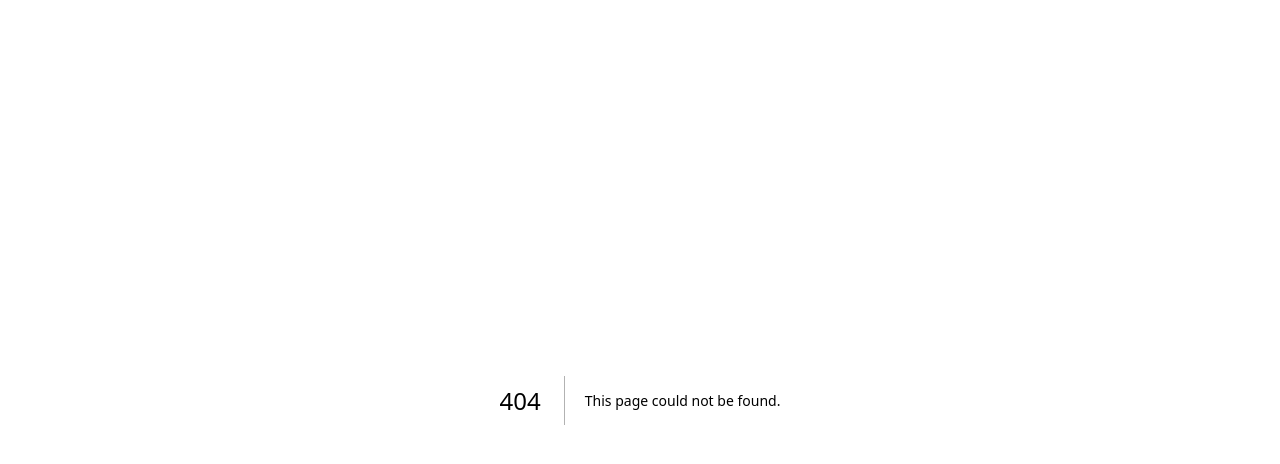
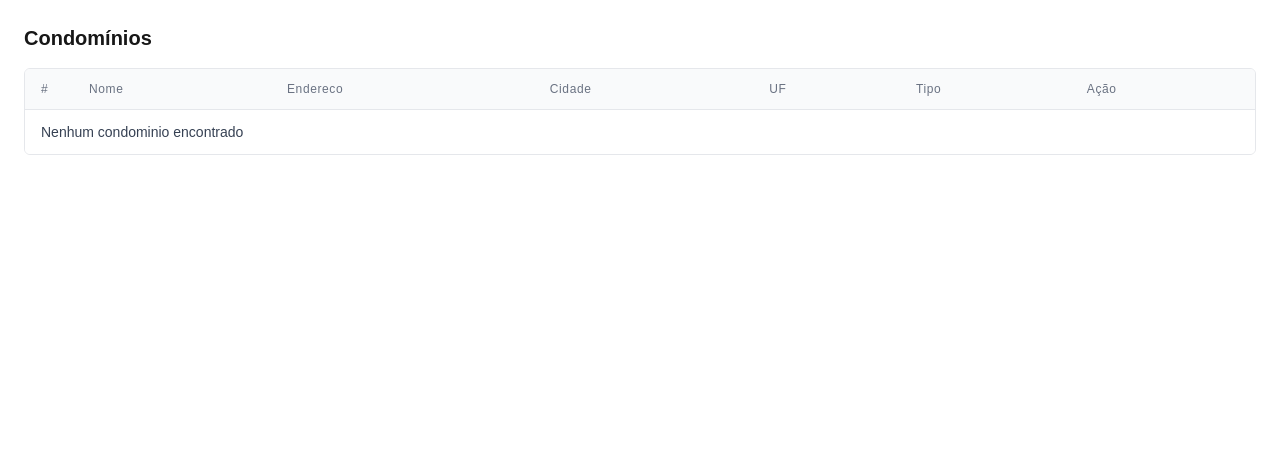
Before and after one commit to Lukiteco015/viva-condo, a Next.js app: page /condominios in a window 1280 px wide. Before the commit this address had no page. Shown: the top 464 px of the page. Built offline with nearby package versions, Linux system fonts and the light colour scheme.

Commit message:
criação de tabelas

```diff
--- /dev/null
+++ b/src/app/condominios/page.tsx
@@ -0,0 +1,36 @@
+"use client"
+
+export default function ListaCondominios() {
+    return (
+        <div className="p-6 max-w-full">
+            <div className="mb-4 flex items-center justify-between gap-4">
+                <h1 className="text-xl font-semibold">Condomínios</h1>
+            </div>
+
+            <div className="bg-white rounded-md border border-gray-200 overflow-hidden">
+                <table className="min-w-full divide-y divide-gray-200">
+                    <thead className="bg-gray-50">
+                        <tr>
+                        <th className="px-4 py-3 text-left text-xs font-medium text-gray-500 tracking-wider w-12">
+                            #
+                        </th>
+                        <th className="px-4 py-3 text-left text-xs font-medium text-gray-500 tracking-wider">
+                            Nome
+                        </th>
+                        <th className="px-4 py-3 text-left text-xs font-medium text-gray-500 tracking-wider">
+                            Endereco
+                        </th>
+                        <th className="px-4 py-3 text-left text-xs font-medium text-gray-500 tracking-wider">Cidade</th>
+                        <th className="px-4 py-3 text-left text-xs font-medium text-gray-500 tracking-wider">UF</th>
+                        <th className="px-4 py-3 text-left text-xs font-medium text-gray-500 tracking-wider">Tipo</th>
+                        <th className="px-4 py-3 text-left text-xs font-medium text-gray-500 tracking-wider">Ação</th>
+                        </tr>
+                    </thead>
+                    <tbody className="divide-y divide-gray-200 bg-white">
+                        <tr><td className="px-4 py-3 text-sm text-gray-700" colSpan={7}>Nenhum condominio encontrado</td></tr>
+                    </tbody>
+                </table>
+            </div>
+        </div>
+    )
+}
```
Also changed, not shown: src/app/condominios/novo/page.tsx (added).
